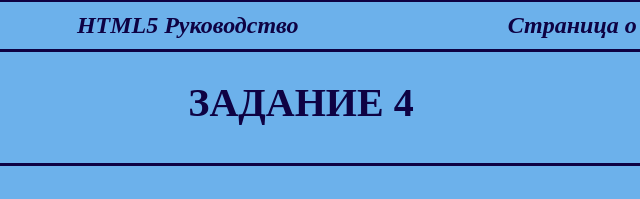
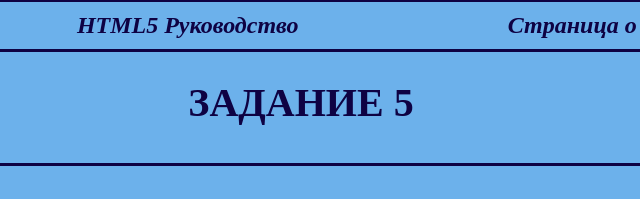
Before and after one commit to Lisower/Homework_5, a plain HTML site: page index.html in a window 1280 px wide. Shown: the part 111-310 px from the top of the page, 339-979 px from the left. Drawn offline with Linux system fonts and the light colour scheme.

Commit message:
Update index.html

```diff
--- a/index.html
+++ b/index.html
@@ -4,7 +4,7 @@
 
     <head>
         <meta charset="utf-8">
-        <title>ЗАДАНИЕ 4</title>
+        <title>ЗАДАНИЕ 5</title>
         <link rel="stylesheet" href="style.css">
     </head>
 
@@ -26,7 +26,7 @@
         <main>
 
             <h1>
-                ЗАДАНИЕ 4
+                ЗАДАНИЕ 5
             </h1>
 
             <div class="ul_div">
```
